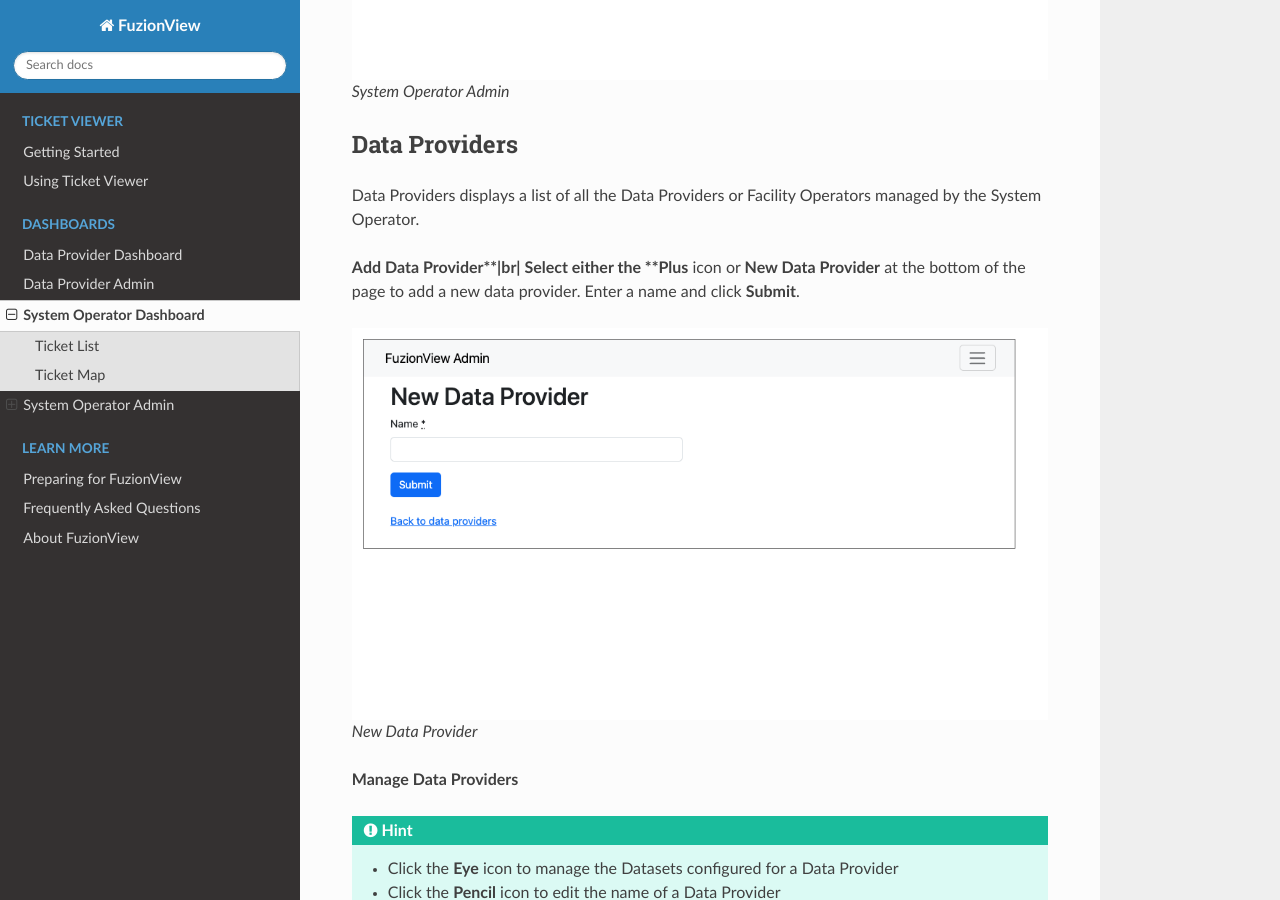
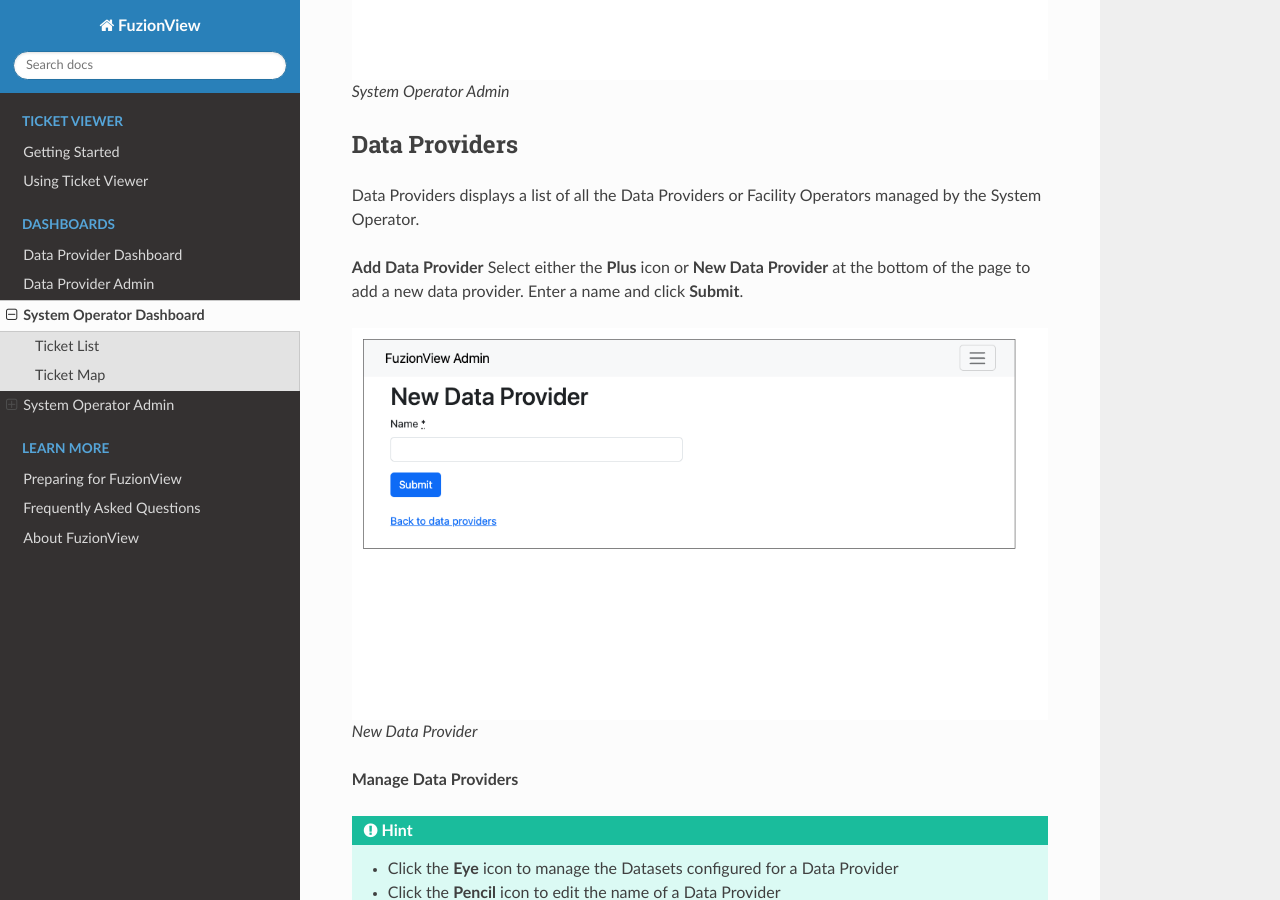
Before and after one commit to FuzionView/FV-Docs, a Sphinx documentation site: the page built from source/SystemOperator.rst, in a window 1280 px wide and 900 px high, scrolled down 2395 px. Built offline with Sphinx 7.4.7 and the Read the Docs theme 2.0.0, drawn with Linux system fonts in a browser that asks for light colours.

Commit message:
Trying various line break options

```diff
--- a/source/SystemOperator.rst
+++ b/source/SystemOperator.rst
@@ -55,7 +55,7 @@
 
 Data Providers displays a list of all the Data Providers or Facility Operators managed by the System Operator.
 
-**Add Data Provider**|br|
+**Add Data Provider**
 Select either the **Plus** icon or **New Data Provider** at the bottom of the page to add a new data provider.
 Enter a name and click **Submit**.
 
--- a/source/index.rst
+++ b/source/index.rst
@@ -2,10 +2,6 @@
    sphinx-quickstart on Sat Jan 20 11:09:55 2024.
    You can adapt this file completely to your liking, but it should at least
    contain the root `toctree` directive.
-
-.. |br| raw:: html
-
-   <br />
 
 FuzionView Documentation
 =========================
```
